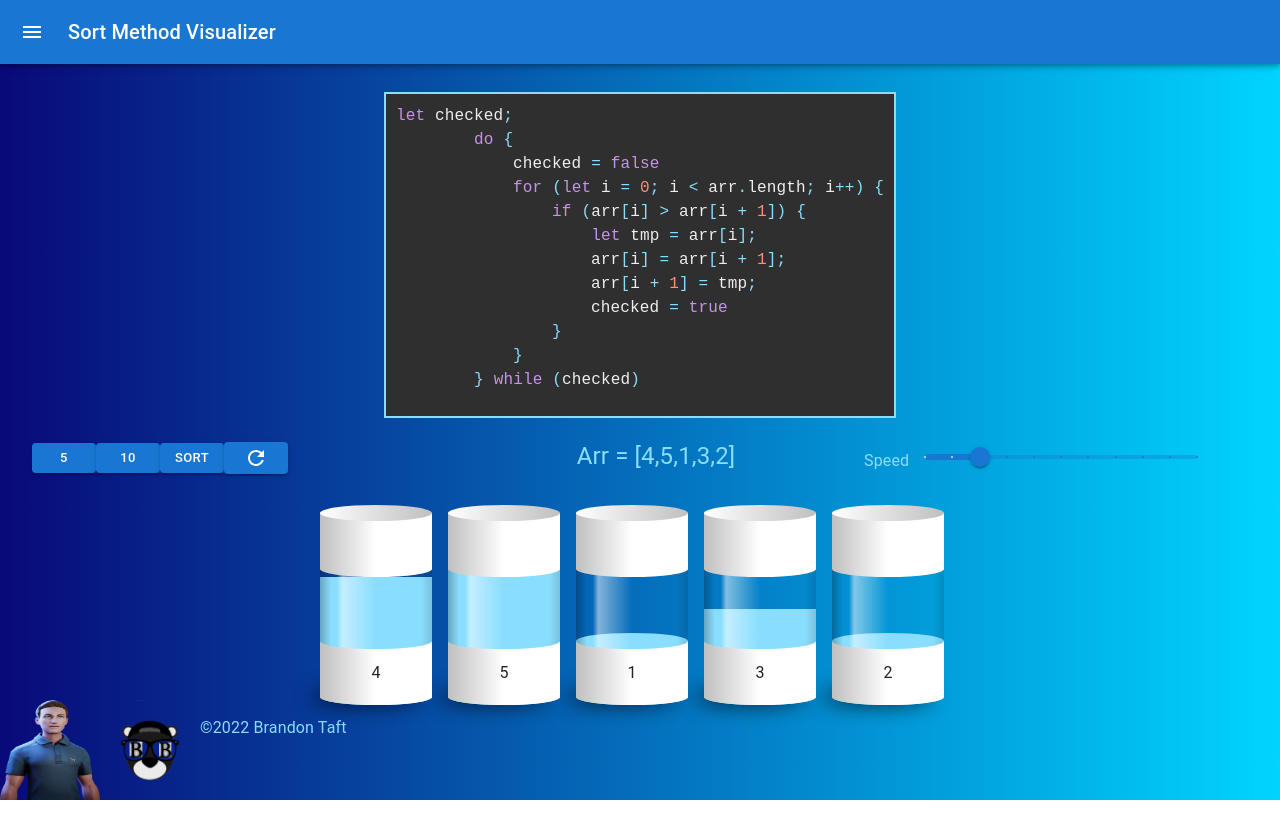
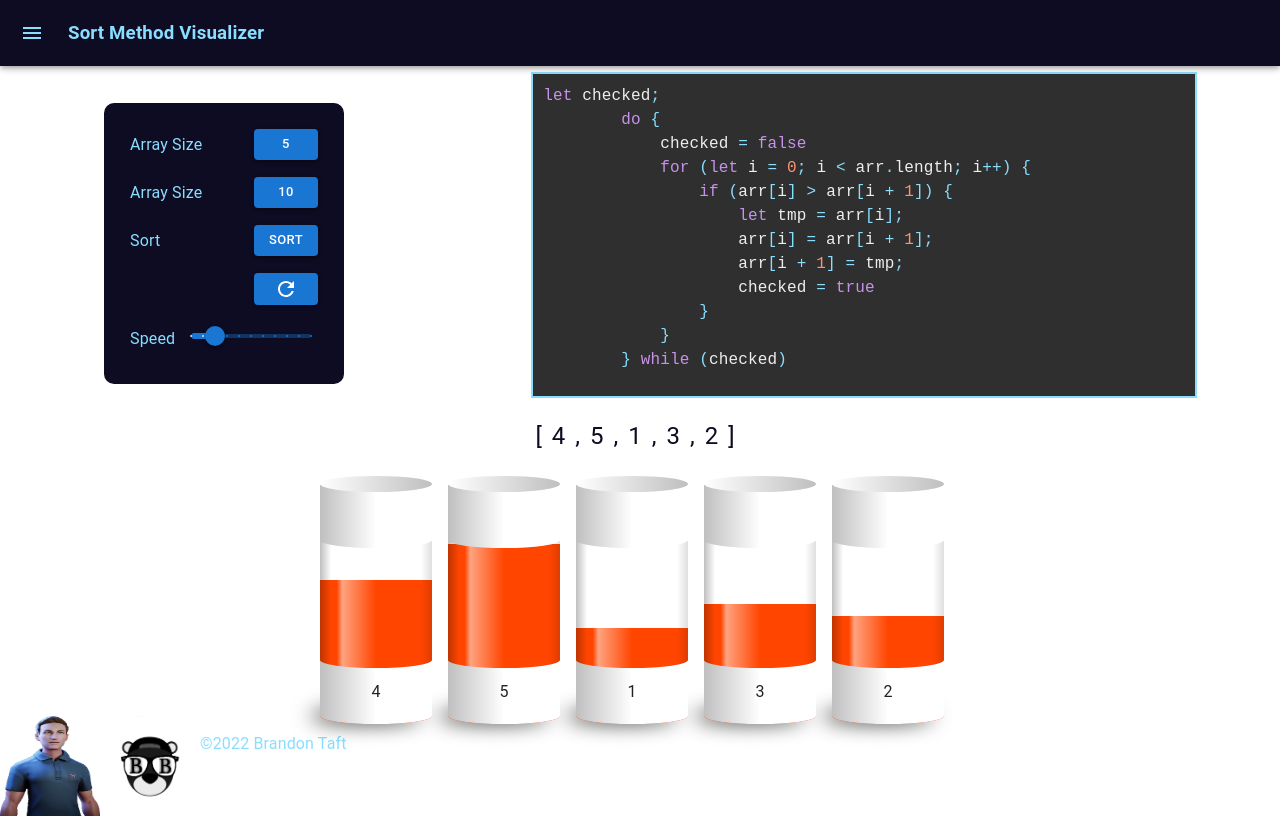
Before and after one commit to BrandonTaft/Data_Visualization, a Next.js app: page /bubble in a window 1280 px wide. Built offline with nearby package versions, Linux system fonts and the light colour scheme; no server answers.

Commit message:
started mui

```diff
--- a/pages/bubble.js
+++ b/pages/bubble.js
@@ -1,7 +1,7 @@
 import React, { useState } from 'react';
 import Method from './method';
 import randomArray from "./randomArray";
-import { SortButton, RefreshButton, ArraySizeButton } from '../src/components/MyButtons.js';
+import { ButtonBox, SortButton, RefreshButton, ArraySizeButton } from '../src/components/MyButtons.js';
 import MySlider from '../src/components/MySlider';
 import Box from '@mui/material/Box';
 import styles from '../src/css/bubble.module.css';
@@ -62,7 +62,7 @@ function Bubble() {
                 // document.getElementById(`caption${i}`).innerText = "";
 
                 if (document.getElementById(i + 1) !== null) {
-                   // document.getElementById(i + 1).style.backgroundColor = "red";
+                    // document.getElementById(i + 1).style.backgroundColor = "red";
                     //document.getElementById(`caption${i + 1}`).innerText = "<<<=== arr[i]";
                 }
                 setText("");
@@ -82,7 +82,7 @@ function Bubble() {
             <div className={styles.bar} key={index} id={`${index}`} >
                 <i className={styles.cap}></i>
 
-                <span className={styles.test} style={{ height: `${bar * 2}em` }}></span>
+                <span className={styles.test} style={bar > 3 ? {height: `${bar * 15}%`} : {height: `${(bar + 7) * 5}%`} }></span>
                 <i className={styles.fill} ></i>
 
                 <div className={`${styles.cap} ${styles.capBottom}`}><div>{bar}</div></div>
@@ -94,26 +94,17 @@ function Bubble() {
 
     return (
         <div>
-            <Method method={"bubble"} newRandomArray={newRandomArray}/>
-            <div className={styles.topContainer}>
-                <Box sx={{ width: "33%", marginLeft:"2em" }}>
-                    <ArraySizeButton arraySize={5} setMax={setMax} />
-                    <ArraySizeButton arraySize={10} setMax={setMax} />
-                    <SortButton sortMethod={bubbleSort} />
-                    <RefreshButton refresh={refresh} setRefresh={setRefresh} />
-                </Box>
-                <Box className={styles.newArray} sx={{ width: "33%" }}>
-                Arr = [{newRandomArray.toString()}]
-                </Box>
-                <Box sx={{ width: "33%" }}>
-                    <MySlider speed={speed} setSpeed={setSpeed} />
-                </Box>
+
+            <Box sx={{ display: "flex" }}>
+                <ButtonBox sortMethod={bubbleSort} refresh={refresh} setRefresh={setRefresh} setMax={setMax} speed={speed} setSpeed={setSpeed} />
+                <Method method={"bubble"} newRandomArray={newRandomArray} />
+            </Box>
+            <Box className={styles.newArray}>
+                        [{newRandomArray.toString()}]
+                    </Box>
+            <div className={styles.row}>
+                {display}
             </div>
-
-
-                    <div className={styles.row}>
-                        {display}
-                    </div>
 
         </div>
     )
--- a/pages/method.js
+++ b/pages/method.js
@@ -1,6 +1,7 @@
 import { Prism as SyntaxHighlighter } from 'react-syntax-highlighter';
 import {materialDark} from 'react-syntax-highlighter/dist/cjs/styles/prism';
 import style from '../src/css/method.module.css';
+import Box from '@mui/material/Box';
 
 const methodStyle = {
     margin: "0.5em 0px 1.5em 0px",
@@ -28,7 +29,7 @@ function Method({ method}) {
 
     }
     return (
-        <div className={style.method}>
+        <Box sx={{width:"65%"}} className={style.method}>
             <SyntaxHighlighter
                 language="javascript"
                 style={materialDark}
@@ -38,7 +39,7 @@ function Method({ method}) {
                 {display}
             </SyntaxHighlighter>
 
-        </div>
+        </Box>
     )
 }
 
--- a/src/components/MyButtons.js
+++ b/src/components/MyButtons.js
@@ -1,5 +1,12 @@
 import Button from '@mui/material/Button';
+import Box from '@mui/material/Box';
+import List from '@mui/material/List';
+import ListItem from '@mui/material/ListItem';
+import ListItemButton from '@mui/material/ListItemButton';
+import ListItemIcon from '@mui/material/ListItemIcon';
+import ListItemText from '@mui/material/ListItemText';
 import RefreshIcon from '@mui/icons-material/Refresh';
+import MySlider from './MySlider';
 
 const SortButton = ({ sortMethod }) => (
   <Button
@@ -26,7 +33,7 @@ function RefreshButton({ refresh, setRefresh }) {
   )
 }
 
-const ArraySizeButton = ({ arraySize, setMax}) => (
+const ArraySizeButton = ({ arraySize, setMax }) => (
   <Button
     onClick={() => {
       setMax(arraySize);
@@ -38,4 +45,41 @@ const ArraySizeButton = ({ arraySize, setMax}) => (
   </Button>
 )
 
-export { SortButton, RefreshButton, ArraySizeButton }
+const ButtonBox = ({ sortMethod, refresh, setRefresh, setMax, speed, setSpeed }) => (
+  <Box sx={{
+    backgroundColor: "#0d0c22",
+    color: "#89DDff",
+    width: "15em",
+    margin: 'auto',
+    padding:"10px",
+    borderRadius:"10px",
+    '&:hover': {
+        border: '5px solid white'
+    },
+}} >
+    <List sx={{margin: 'auto'}}>
+      <ListItem >
+        <ListItemText primary="Array Size" disableTypography/>
+        <ArraySizeButton arraySize={5} setMax={setMax} />
+      </ListItem>
+      <ListItem >
+        <ListItemText primary="Array Size" disableTypography/>
+        <ArraySizeButton arraySize={10} setMax={setMax} />
+      </ListItem>
+      <ListItem >
+        <ListItemText primary="Sort" disableTypography/>
+        <SortButton sortMethod={sortMethod} />
+      </ListItem>
+      <ListItem >
+      <ListItemText disableTypography/>
+        <RefreshButton refresh={refresh} setRefresh={setRefresh} />
+      </ListItem>
+      <ListItem >
+        <MySlider speed={speed} setSpeed={setSpeed} />
+      </ListItem>
+    </List>
+    </Box>
+
+)
+
+export { SortButton, RefreshButton, ArraySizeButton, ButtonBox }
--- a/src/components/MySlider.js
+++ b/src/components/MySlider.js
@@ -1,10 +1,4 @@
-//import Slider from 'react-input-slider';
-import PropTypes from 'prop-types';
 import Slider, { SliderThumb } from '@mui/material/Slider';
-import { styled } from '@mui/material/styles';
-import Typography from '@mui/material/Typography';
-import Tooltip from '@mui/material/Tooltip';
-import Box from '@mui/material/Box';
 import Grid from '@mui/material/Grid';
 
 function MySlider({ speed, setSpeed }) {
@@ -12,12 +6,9 @@ function MySlider({ speed, setSpeed }) {
         setSpeed(newValue);
     };
     return (
-
-        <Box sx={{ width: "100%" }}>
-
-                <Grid container spacing={2} alignItems="center">
-                <Grid item>Speed</Grid>
-                <Grid item xs={8}>
+        <Grid container spacing={2} alignItems="center">
+            <Grid item>Speed</Grid>
+            <Grid item xs={8}>
                 <Slider
                     aria-label="Speed"
                     size="large"
@@ -28,9 +19,9 @@ function MySlider({ speed, setSpeed }) {
                     valueLabelDisplay="auto"
                     onChange={handleChange}
                 />
-                </Grid>
             </Grid>
-        </Box>
+        </Grid>
+
     )
 }
 
--- a/src/components/NavBar.js
+++ b/src/components/NavBar.js
@@ -7,7 +7,6 @@ import CssBaseline from '@mui/material/CssBaseline';
 import MuiAppBar from '@mui/material/AppBar';
 import Toolbar from '@mui/material/Toolbar';
 import List from '@mui/material/List';
-import Typography from '@mui/material/Typography';
 import Divider from '@mui/material/Divider';
 import IconButton from '@mui/material/IconButton';
 import MenuIcon from '@mui/icons-material/Menu';
@@ -18,8 +17,7 @@ import ListItem from '@mui/material/ListItem';
 import ListItemButton from '@mui/material/ListItemButton';
 import ListItemIcon from '@mui/material/ListItemIcon';
 import ListItemText from '@mui/material/ListItemText';
-import InboxIcon from '@mui/icons-material/MoveToInbox';
-import MailIcon from '@mui/icons-material/Mail';
+
 
 const drawerWidth = 240;
 
@@ -45,6 +43,8 @@ const Main = styled('main', { shouldForwardProp: (prop) => prop !== 'open' })(
 const AppBar = styled(MuiAppBar, {
     shouldForwardProp: (prop) => prop !== 'open',
 })(({ theme, open }) => ({
+    backgroundColor: "#0d0c22",
+    color:"#89DDff",
     transition: theme.transitions.create(['margin', 'width'], {
         easing: theme.transitions.easing.sharp,
         duration: theme.transitions.duration.leavingScreen,
@@ -94,9 +94,9 @@ export default function PersistentDrawerLeft() {
                     >
                         <MenuIcon />
                     </IconButton>
-                    <Typography variant="h6" noWrap component="div">
-                        Sort Method Visualizer
-                    </Typography>
+
+                        <h3>Sort Method Visualizer</h3>
+
                 </Toolbar>
             </AppBar>
             <Drawer
@@ -149,7 +149,7 @@ export default function PersistentDrawerLeft() {
                 </List>
                 <Divider />
             </Drawer>
-            <Main open={open} style={{padding:"10px"}}>
+            <Main open={open} style={{padding:"0px"}}>
                 <DrawerHeader />
 
             </Main>
--- a/src/css/bubble.module.css
+++ b/src/css/bubble.module.css
@@ -1,8 +1,3 @@
-
-
-.topContainer{
-    display: flex;
-}
 
 .bar {
     --width: 4rem;
@@ -75,7 +70,7 @@
             transparent 50% 90%,
             rgb(0 0 0 / .125)
         );
-    background-color:#89DDff;
+    background-color:orangered;
 }
 
 
@@ -145,7 +140,7 @@
     width: 100%;
     --fill-start: .5rem;
     --fill-end: calc(var(100%) * 1% + .5rem);
-    background-color: #89DDff;
+    background-color: orangered;
     bottom: 0;
     border-bottom-left-radius: 50% .5rem;
     border-bottom-right-radius: 50% .5rem;
@@ -169,7 +164,7 @@
     content: "";
     position: absolute;
     width: 100%;
-    background-color: #89DDff;
+    background-color: orangered;
     border-radius: 50%;
     --fill-start: calc(.5rem * -1);
     --fill-end: calc(var(--percent) * 1% - .5rem);
@@ -203,9 +198,10 @@
 
 .newArray{
     display: flex;
-    color: #89DDff;
+    color: #0d0c22;
     font-size:x-large;
     line-height: normal;
+    letter-spacing: 10px;
     justify-content: center;
 }
 
@@ -213,7 +209,7 @@
 .row{
     display: flex;
     justify-content: center;
-    height: 12em;
+    height: 15em;
     width: 100%;
     margin-top: 2%;
 }
--- a/src/css/global.css
+++ b/src/css/global.css
@@ -1,7 +1,9 @@
 
 body{
-    background: rgb(2,0,36);
-background: linear-gradient(90deg, rgba(2,0,36,1) 0%, rgba(9,9,121,1) 0%, rgba(0,212,255,1) 100%);
+    background-color: rgb(246, 230, 230);
+    font-family: 'Playfair Display', serif;
+    font-weight: bold;
+
 }
 
 .selected{
@@ -14,8 +16,14 @@ background: linear-gradient(90deg, rgba(2,0,36,1) 0%, rgba(9,9,121,1) 0%, rgba(0
 }
 
 pre{
-    width: fit-content;
+    width: 80%;
     padding: 20px;
+}
+
+/*******************NAVBAR******************/
+
+.css-ciy9n4-MuiPaper-root-MuiAppBar-root{
+    background-color: #0d0c22,
 }
 
 /*******************SLIDER******************/
@@ -25,13 +33,17 @@ pre{
     padding-top: 0;
 }
 
+.css-1gv0vcd-MuiSlider-track {
+    background-color: orangered;
+}
+
+.css-14pt78w-MuiSlider-rail{
+    background-color: #89DDff;
+    opacity: 1;
+}
+
 .css-eg0mwd-MuiSlider-thumb{
     background-color: white;
-}
-
-.slider-title{
-    margin: 0;
-    color: #89DDff;
 }
 
 .css-ofrcno-MuiGrid-root>.MuiGrid-item{
@@ -52,10 +64,12 @@ pre{
 
 /*******************Button**********************/
 
+
+
 .css-11qr2p8-MuiButtonBase-root-MuiButton-root{
     border-radius: 30px;
-    background-color: #89DDff;
-    color: black;
+    background-color: orangered;
+    color: #0d0c22;
     margin-left: 3px;
     margin-right: 3px;
 }
```
Also changed, not shown: src/components/Link.js (deleted, +0 -13 lines). Lines whose indentation alone changed are shown as unchanged.
